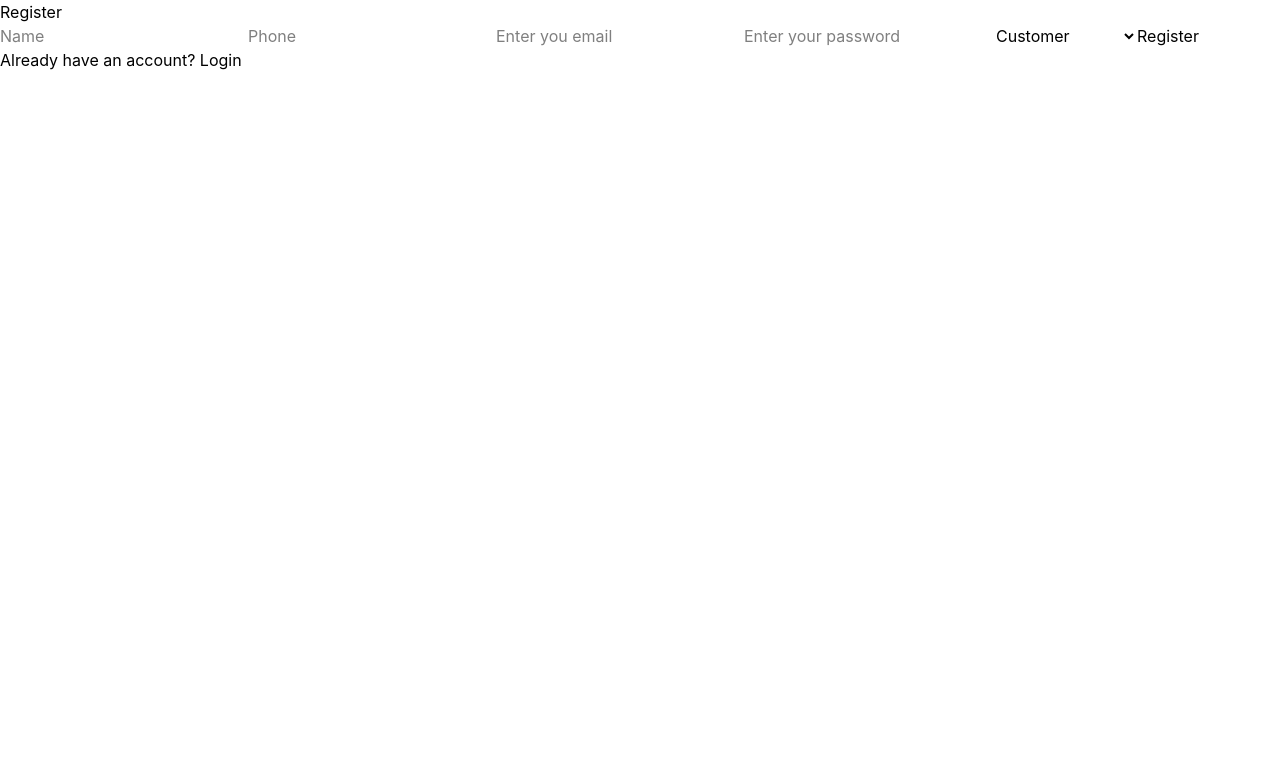
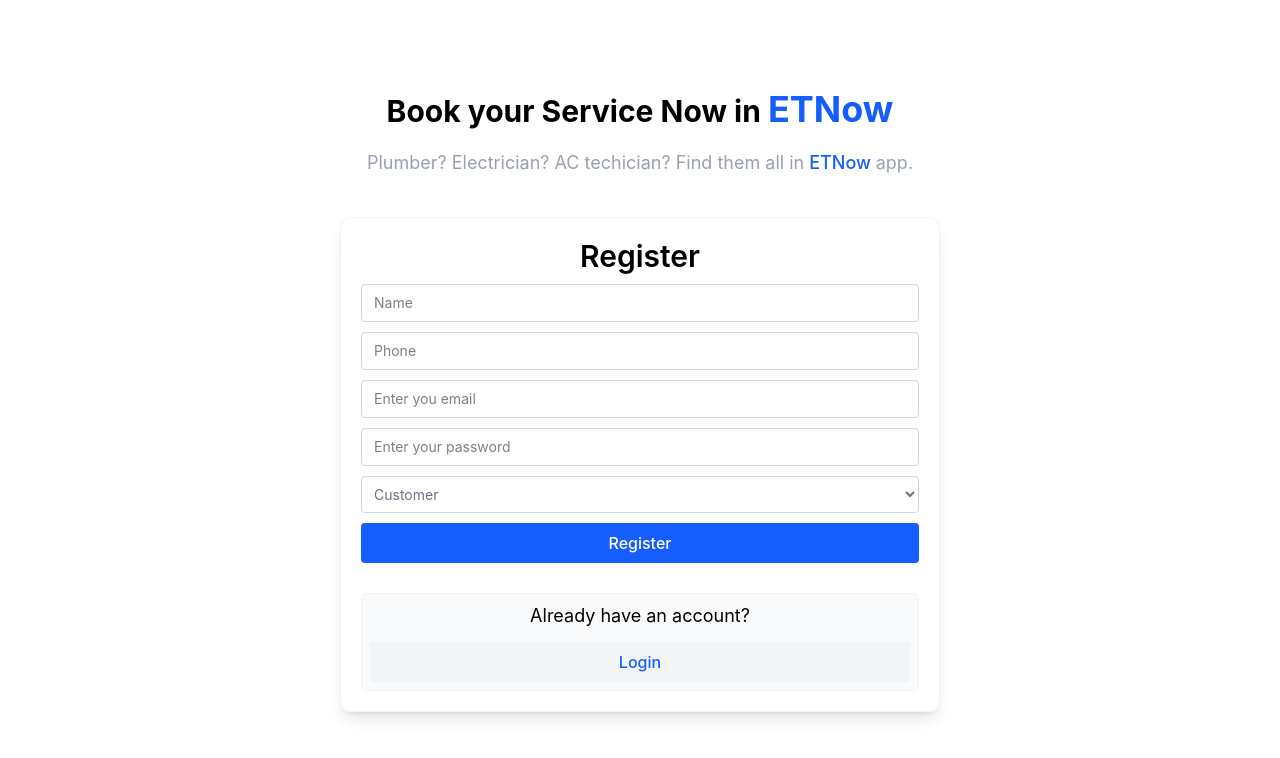
Before and after one commit to mageshbalasundaram/service-booking-app, a React (Vite) app: page /register in a window 1280 px wide. Shown: the top 758 px of the page. Built offline with nearby package versions, Linux system fonts and the light colour scheme; no server answers.

Commit message:
feat: New Look for Register page

```diff
--- a/src/Pages/auth/Register.jsx
+++ b/src/Pages/auth/Register.jsx
@@ -1,6 +1,8 @@
 import { useState } from "react";
 import { useNavigate } from "react-router-dom";
 import { registerUser } from "../../Services/authservice";
+import Button from "../../Components/ui/Button";
+import Input from "../../Components/ui/Input";
 
 
 export default function Register() {
@@ -31,33 +33,48 @@ export default function Register() {
 
     return (
 
-        <form onSubmit={handleRegister}>
-            <h2>Register</h2>
-            <input
+        <div className="flex flex-col justify-center py-5 align-middle w-full h-dvh gap-5">
+
+           <h1 className="text-3xl font-bold text-center ">Book your Service Now in <span className="text-4xl text-blue-600">ETNow</span></h1>
+
+           <p className="text-lg text-gray-400 text-center ">Plumber? Electrician? AC techician? Find them all in <span className=" text-blue-600 font-medium">ETNow </span>app.</p>
+           <div ></div>
+
+
+        <form onSubmit={handleRegister} className=" flex flex-col self-center w-150 h-fit gap-2.5 p-5 border border-gray-100 rounded-xl shadow-lg">
+            <h2 className="text-3xl font-semibold text-center">Register</h2>
+            <Input
                 type="text"
                 placeholder="Name"
                 onChange={(e) => setName(e.target.value)}
             />
 
-            <input
+            <Input
                 type="text"
                 placeholder="Phone"
                 onChange={(e) => setPhone(e.target.value)}
             />
-            <input type="email" placeholder="Enter you email" onChange={(e) => setEmail(e.target.value)} />
-            <input type="password" placeholder="Enter your password" onChange={(e) => setPassword(e.target.value)} />
-            <select onChange={(e) => setRole(e.target.value)}>
+            <Input type="email" placeholder="Enter you email" onChange={(e) => setEmail(e.target.value)} />
+            <Input type="password" placeholder="Enter your password" onChange={(e) => setPassword(e.target.value)} />
+            <select className="border border-gray-300 rounded p-2 w-ful text-gray-500 text-sm"  placeholder="Choose" onChange={(e) => setRole(e.target.value)}>
 
-                <option value="user">Customer</option>
-                <option value="provider">Service Provider</option>
+                <option className="border border-gray-300 rounded p-2 w-full" value="user">Customer</option>
+                <option className="border border-gray-300 rounded p-2 w-full" value="provider">Service Provider</option>
 
             </select>
-            <button type="submit">Register</button>
-            <p>
-                Already have an account? <a href="/login">Login</a>
-            </p>
+            <Button type="submit">Register</Button>
+
+
+            <div className="w-full flex flex-col p-2 mt-5 rounded bg-gray-50 border border-gray-100 gap-3">
+                     <p className="text-lg text-center">
+                    Already have an account?  </p>
+                <Button variant="secondary"><a className="text-blue-600"  href="/register">Login</a>
+                </Button>
+
+                </div>
 
         </form>
+        </div>
     )
 
 
```
Also changed, not shown: src/Pages/user/UserJobDetails.jsx (deleted).
